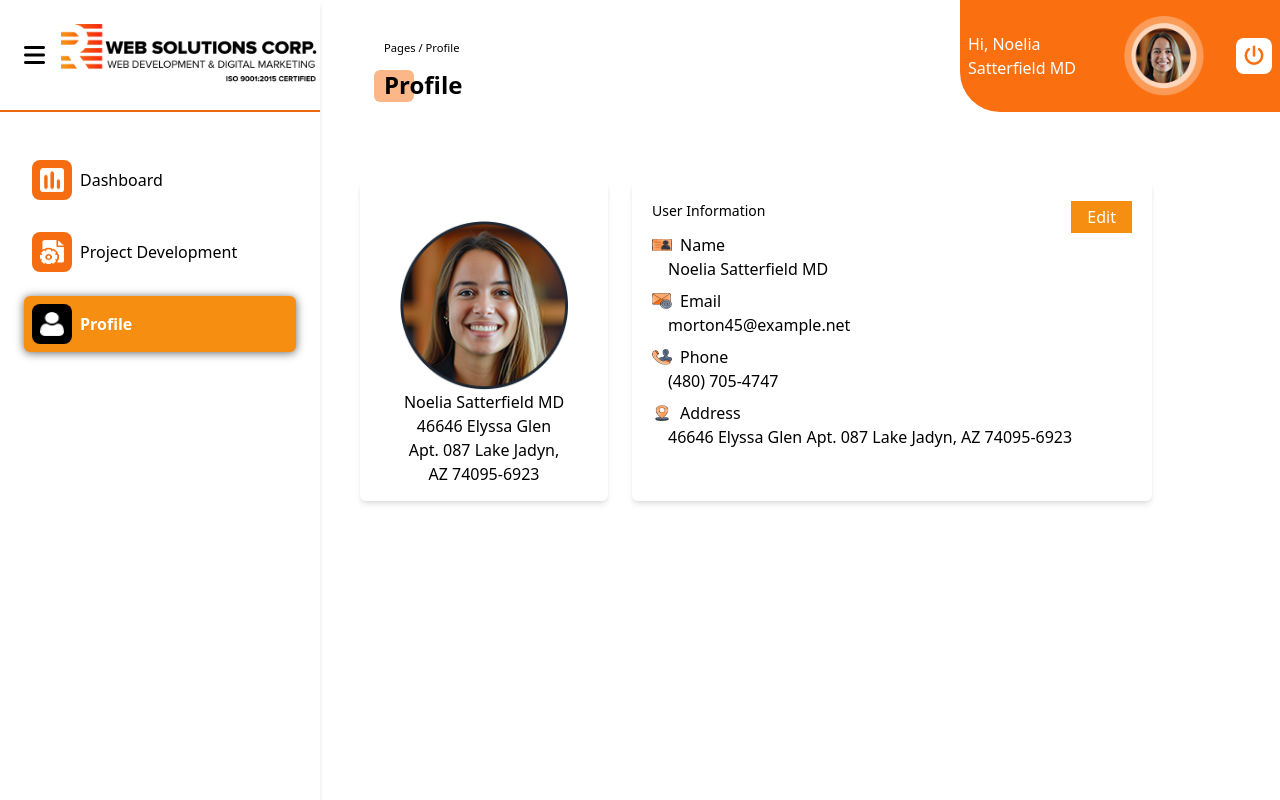
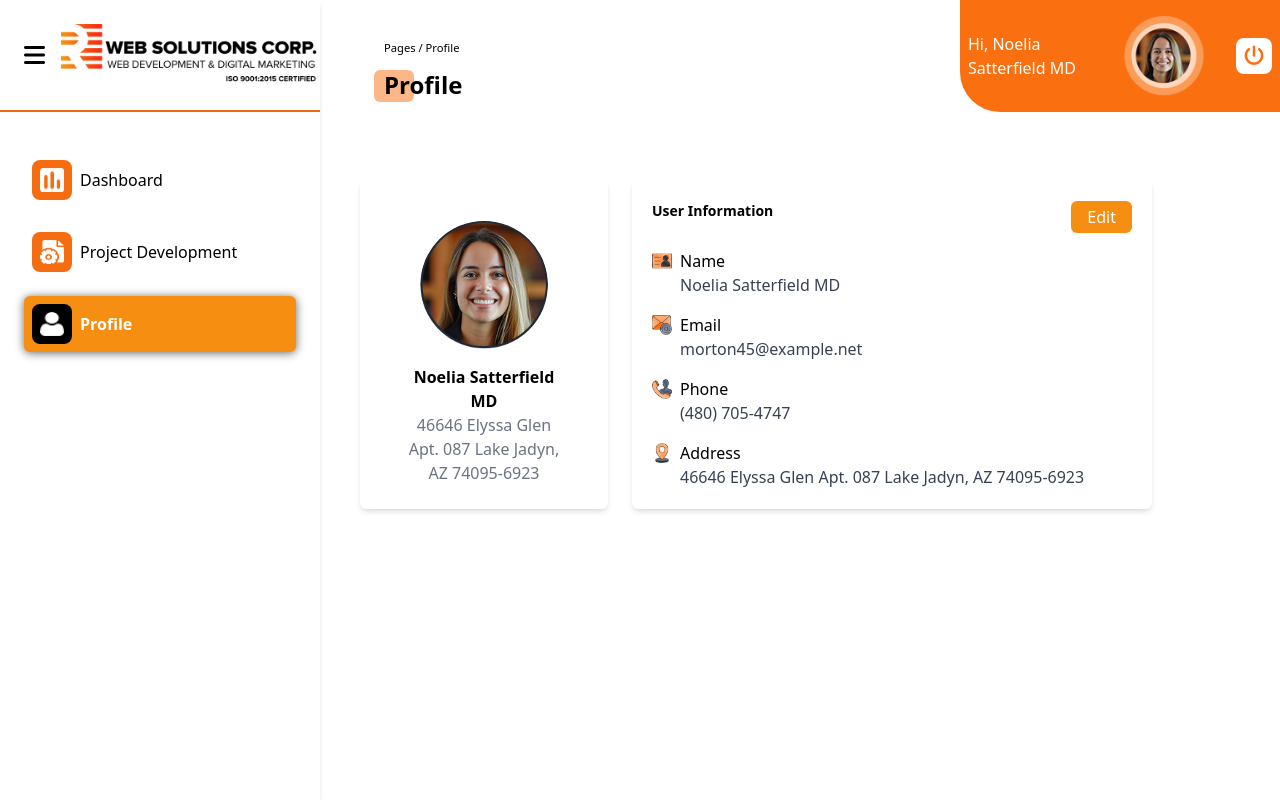
Before and after one commit to yourboiralph/RWEB_SMM, a Laravel app: page /client/profile in a window 1280 px wide. Run offline with Laravel 9, Linux system fonts and the light colour scheme; a user stored in the database is signed in; data comes from the database, SQL or seed files in the repository; style sheets or scripts are compiled from the project's sources.

Commit message:
fixed edit and profile

```diff
--- a/resources/views/client/profile.blade.php
+++ b/resources/views/client/profile.blade.php
@@ -5,53 +5,55 @@
           <x-header.upper-part header="Profile" />
 
           {{-- Middle Part --}}
-          <div class="grid px-10 mt-10 grid-cols-3 h-80 gap-6 pr-32 text-black">
+          <div class="grid px-10 mt-10 grid-cols-3 h-80 gap-6 md:pr-32 text-black">
             <div class="px-10 col-span-3 lg:col-span-1 bg-white shadow-md rounded-md pt-10">
               <div class="w-full flex justify-center items-center">
-                <img src="/Assets/user-profile-profilepage.png" alt="">
+                <img
+                  class="rounded-full w-32 h-32 object-cover"
+                  src="{{ file_exists(public_path($user->image)) && $user->image ? asset($user->image) : asset('/Assets/user-profile-profilepage.png') }}"
+                  alt="User Image">
+              </div>
+              <div class="text-center mt-4">
+                <h1 class="font-semibold">{{$user->name}}</h1>
               </div>
               <div class="text-center">
-                <h1>{{$user->name}}</h1>
-              </div>
-              <div class="text-center">
-                <h1>{{$user->address}}</h1>
+                <h1 class="text-gray-500">{{$user->address}}</h1>
               </div>
             </div>
 
-
             <div class="col-span-3 lg:col-span-2 bg-white shadow-md rounded-md p-5">
               <div class="flex justify-between">
-                <h1 class="text-sm">User Information</h1>
-                <div class="px-4 py-1 bg-[#f68e12] cursor-pointer text-white" onclick="window.location.assign('{{ route('client.profile.edit') }}')">Edit</div>
+                <h1 class="text-sm font-semibold">User Information</h1>
+                <div class="px-4 py-1 bg-[#f68e12] cursor-pointer text-white rounded-md hover:bg-[#e57f0f]" onclick="window.location.assign('{{ route('client.profile.edit') }}')">Edit</div>
               </div>
-              <div class="space-y-2">
+              <div class="space-y-4 mt-4">
                 <div>
                   <div class="flex space-x-2 items-center">
-                    <img src="/Assets/name.png" class="w-5 h-4" alt="">
-                    <h1>Name</h1>
+                    <img src="/Assets/name.png" class="w-5 h-5" alt="">
+                    <h1 class="font-medium">Name</h1>
                   </div>
-                  <p class="pl-4">{{$user->name}}</p>
+                  <p class="pl-7 text-gray-700">{{$user->name}}</p>
                 </div>
                 <div>
                   <div class="flex space-x-2 items-center">
-                    <img src="/Assets/email.png" class="w-5 h-4" alt="">
-                    <h1>Email</h1>
+                    <img src="/Assets/email.png" class="w-5 h-5" alt="">
+                    <h1 class="font-medium">Email</h1>
                   </div>
-                  <p class="pl-4">{{$user->email}}</p>
+                  <p class="pl-7 text-gray-700">{{$user->email}}</p>
                 </div>
                 <div>
                   <div class="flex space-x-2 items-center">
-                    <img src="/Assets/phone-number.png" class="w-5 h-4" alt="">
-                    <h1>Phone</h1>
+                    <img src="/Assets/phone-number.png" class="w-5 h-5" alt="">
+                    <h1 class="font-medium">Phone</h1>
                   </div>
-                  <p class="pl-4">{{$user->phone}}</p>
+                  <p class="pl-7 text-gray-700">{{$user->phone}}</p>
                 </div>
                 <div>
                   <div class="flex space-x-2 items-center">
-                    <img src="/Assets/address.png" class="w-5 h-4" alt="">
-                    <h1>Address</h1>
+                    <img src="/Assets/address.png" class="w-5 h-5" alt="">
+                    <h1 class="font-medium">Address</h1>
                   </div>
-                  <p class="pl-4">{{$user->address}}</p>
+                  <p class="pl-7 text-gray-700">{{$user->address}}</p>
                 </div>
               </div>
             </div>
```
Also changed, not shown: resources/views/client/profile/edit.blade.php (+51 -12 lines), public/Assets/sampleview (1).txt (deleted), public/Assets/sampleview.txt (deleted).
